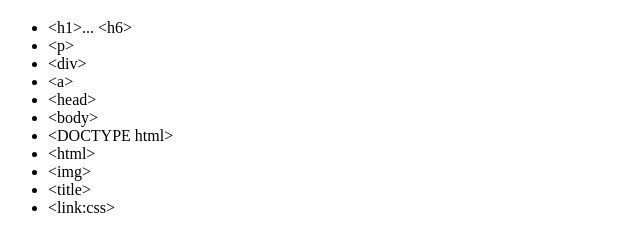
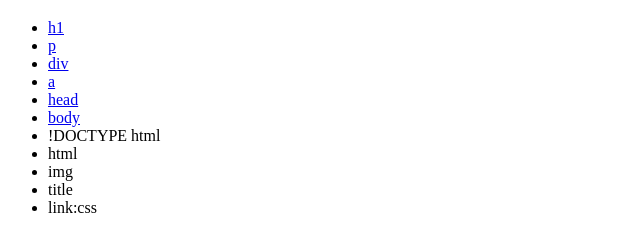
Before and after one commit to lararossdeutscher/Documentacao_JET, a plain HTML site: page conteudoHTML.html in a window 1280 px wide. Shown: the part 87-338 px from the top of the page, without its empty margins (0-640 px from the left). Drawn offline with Linux system fonts and the light colour scheme.

Commit message:
Update conteudoHTML.html

```diff
--- a/conteudoHTML.html
+++ b/conteudoHTML.html
@@ -6,20 +6,21 @@
     <title>Document</title>
 </head>
 <body>
-    <a href="./index.html">Voltar para o Home</a>
+    <a href="../index.html">Voltar para o Home</a>
     <h1>Conteudos HTML</h1>
     <ul>
-        <li>&LT;h1&gt;... &lt;h6&gt;</li>
-        <li>&lt;p&gt;</li>
-        <li>&lt;div&gt;</li>
-        <li>&lt;a&gt;</li>
-        <li>&lt;head&gt;</li>
-        <li>&lt;body&gt;</li>
-        <li>&lt;DOCTYPE html&gt;</li>
-        <li>&lt;html&gt;</li>
-        <li>&lt;img&gt;</li>
-        <li>&lt;title&gt;</li>
-        <li>&lt;link:css&gt;</li>
+        <li>
+            <a href="./conteudoH1.html">h1</a></li>
+        <li><a href="./conteudop.html">p</a></li>
+        <li><a href="./conteudodiv.html">div</a></li>
+        <li><a href="./conteudoa.html">a</a></li>
+        <li><a href="./head.html">head</a></li>
+        <li><a href="./body.html">body</a></li>
+        <li>!DOCTYPE html</li>
+        <li>html</li>
+        <li>img</li>
+        <li>title</li>
+        <li>link:css</li>
     </ul>
 </body>
 </html>
```
